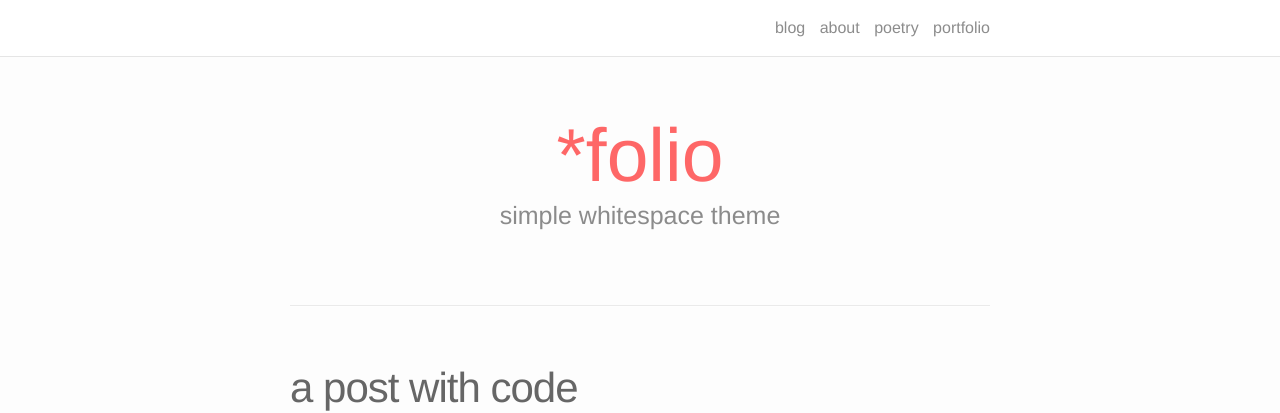
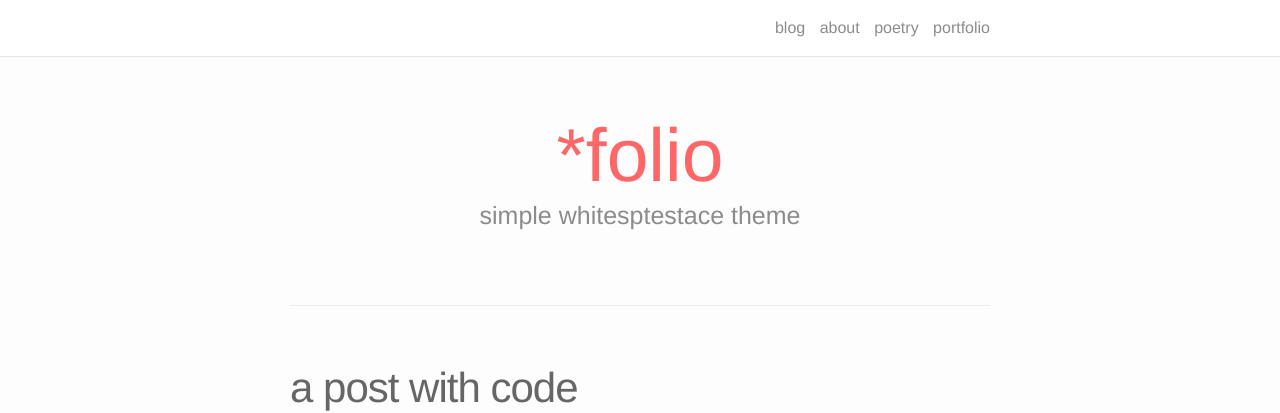
Before and after one commit to begoalarcon/begoalarcon.github.io, a Jekyll site: the page built from index.html, in a window 1280 px wide and 995 px high. Shown: the top 413 px of the window. Built offline with Jekyll 4.4.1, drawn with Linux system fonts in a browser that asks for light colours; nearby versions of some CDN libraries; the list of posts is cut into pages by our own code.

Commit message:
Update index.html

```diff
--- a/index.html
+++ b/index.html
@@ -4,7 +4,7 @@ layout: default
 
 <div class="header-bar">
   <h1>*folio</h1>
-  <h2>simple whitespace theme</h2>
+  <h2>simple whitesptestace theme</h2>
   <br/>
   <hr>
   <br/>
```
